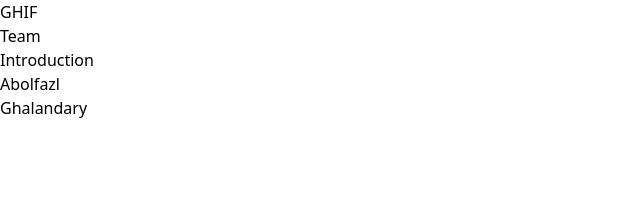
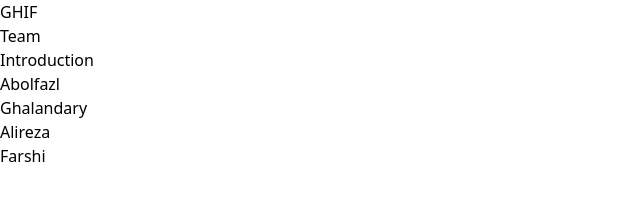
Before and after one commit to abolfazlghalandary/Ghif-Team-SE-Lab-1, a React (Vite) app: page / in a window 1280 px wide. Shown: the top 218 px of the page, without its empty margins (0-640 px from the left). Built offline with nearby package versions, Linux system fonts and the light colour scheme.

Commit message:
add my introduce in site

```diff
--- a/src/App.tsx
+++ b/src/App.tsx
@@ -11,6 +11,7 @@ function App() {
       </h1>
       <p className="flex flex-row justify-center items-center m-10">
         {IntroBox('Abolfazl', 'Ghalandary')}
+        {IntroBox('Alireza','Farshi')}
       </p>
     </div>
   )
```
